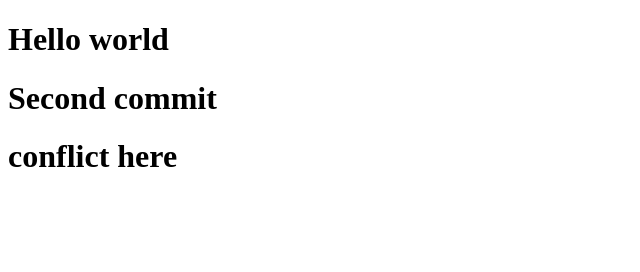
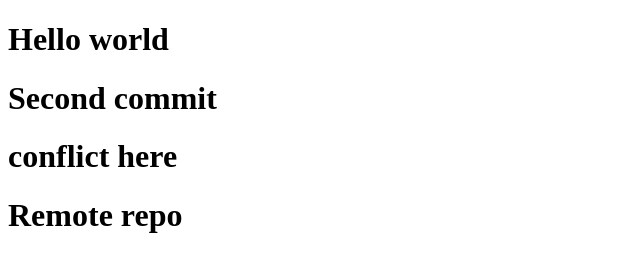
Before and after one commit to trung052002/GITHUB_TUTORIAL, a plain HTML site: page index.html in a window 1280 px wide. Shown: the whole page, without its empty margins (0-640 px from the left). Drawn offline with Linux system fonts and the light colour scheme.

Commit message:
new remote push

```diff
--- a/index.html
+++ b/index.html
@@ -6,5 +6,6 @@
 <h1>Hello world</h1>
 <h1>Second commit</h1>
 <h1>conflict here</h1>
+<h1>Remote repo</h1>
 </body>
 </html>
```
Also changed, not shown: 1 other file.
